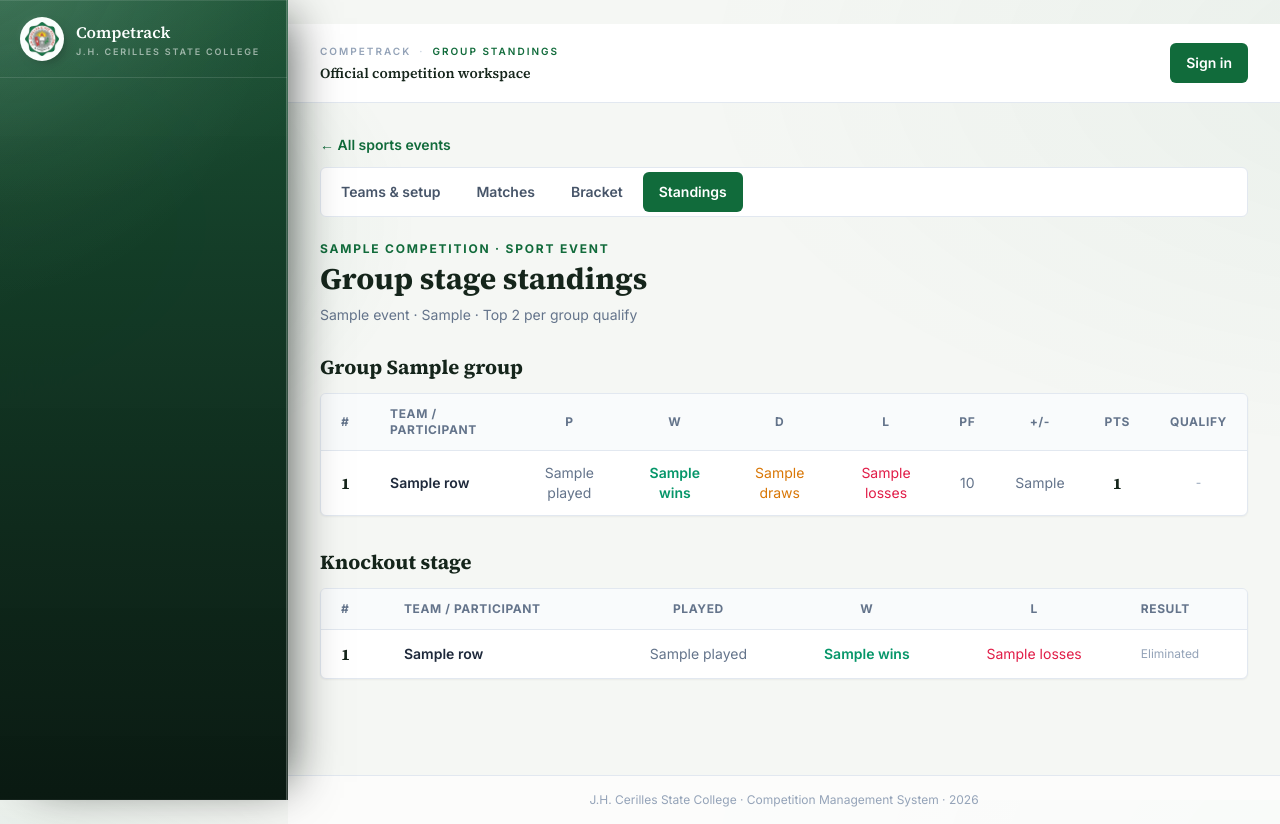
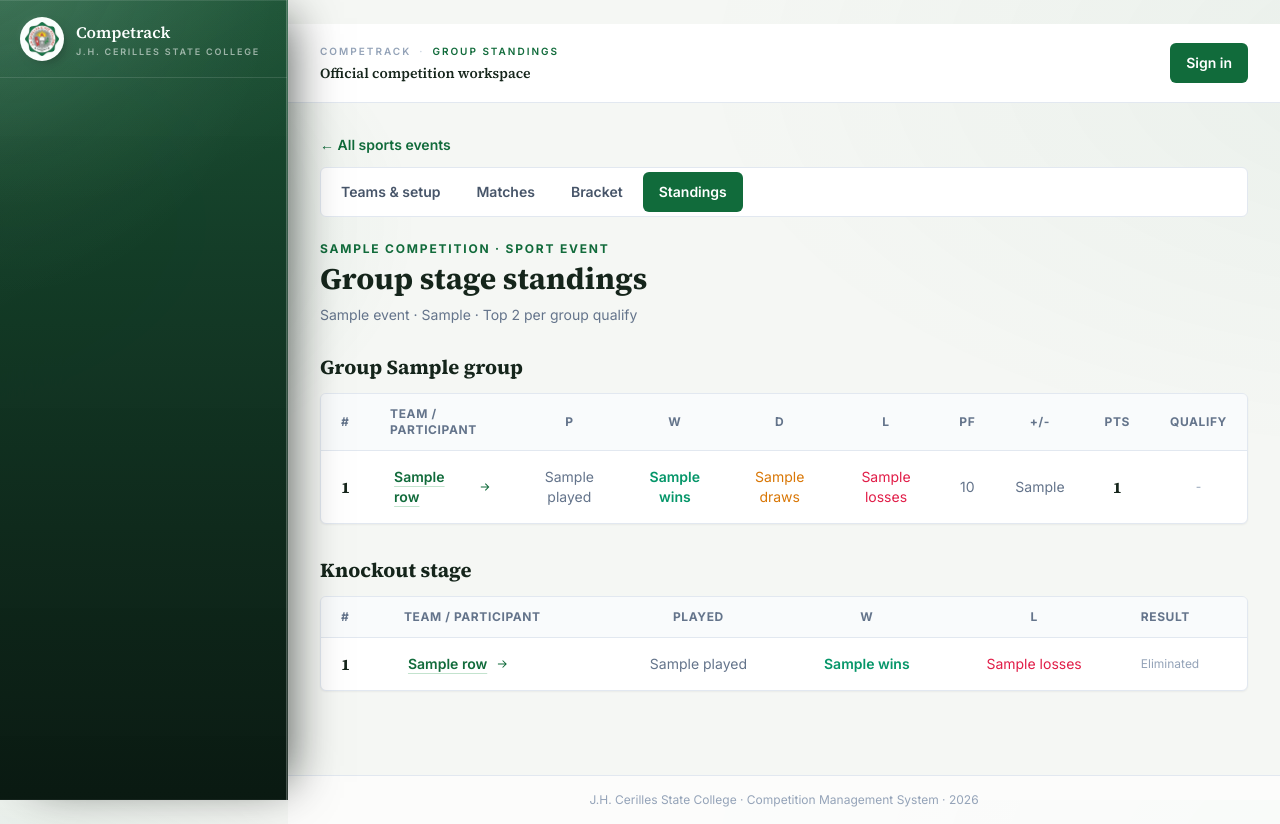
Before and after one commit to lanzy-lanzy/sports-cultural-competition-system, a Django app: template sports/templates/sports/group_standings.html in a window 1280 px wide. Run offline with Django 5.2, Linux system fonts and the light colour scheme; the template is opened without the code that fills it: most values are stand-ins (such as "Sample title", 1, 10 or a date in 2020); parts of the project's set-up code (start-up, migrations or seed data) failed here and were passed over; some libraries are stand-ins or nearby versions.

Commit message:
feat(sports): replace team name text with link in standings templates
- Extract team name display into new sports/standing_contestant.html partial
- Render team name as a link to team roster if team_id exists
- Update event_standings.html to include the new partial for name display
- Update group_standings.html for both group rows and knockout stages to use the partial
- Add an ID and scroll margin to team roster section in team_detail.html for deep linking

```diff
--- a/sports/templates/sports/event_standings.html
+++ b/sports/templates/sports/event_standings.html
@@ -42,7 +42,7 @@
             {% for row in standings %}
             <tr class="border-b border-slate-100 last:border-0 {% if row.rank == 1 %}bg-emerald-50/60{% endif %}">
                 <td class="px-5 py-3 font-display text-base font-bold text-ink">{{ row.rank }}</td>
-                <td class="px-5 py-3 font-semibold text-slate-800">{{ row.name }}</td>
+                <td class="px-5 py-3 font-semibold text-slate-800">{% include 'sports/standing_contestant.html' %}</td>
                 <td class="px-5 py-3 text-center text-slate-500">{{ row.played }}</td>
                 <td class="px-5 py-3 text-center font-semibold text-emerald-600">{{ row.wins }}</td>
                 {% if row.draws is not None %}
--- a/sports/templates/sports/group_standings.html
+++ b/sports/templates/sports/group_standings.html
@@ -36,7 +36,7 @@
                 {% for row in group.rows %}
                 <tr class="border-b border-slate-100 last:border-0 {% if row.qualifies %}bg-emerald-50/60{% endif %}">
                     <td class="px-5 py-3 font-display text-base font-bold text-ink">{{ row.rank }}</td>
-                    <td class="px-5 py-3 font-semibold text-slate-800">{{ row.name }}</td>
+                    <td class="px-5 py-3 font-semibold text-slate-800">{% include 'sports/standing_contestant.html' %}</td>
                     <td class="px-5 py-3 text-center text-slate-500">{{ row.played }}</td>
                     <td class="px-5 py-3 text-center font-semibold text-emerald-600">{{ row.wins }}</td>
                     <td class="px-5 py-3 text-center text-amber-600">{{ row.draws }}</td>
@@ -78,7 +78,7 @@
                 {% for row in group_stage.knockout %}
                 <tr class="border-b border-slate-100 last:border-0 {% if row.is_champion %}bg-yellow-50/70{% endif %}">
                     <td class="px-5 py-3 font-display text-base font-bold text-ink">{{ row.rank }}</td>
-                    <td class="px-5 py-3 font-semibold text-slate-800">{{ row.name }}</td>
+                    <td class="px-5 py-3 font-semibold text-slate-800">{% include 'sports/standing_contestant.html' %}</td>
                     <td class="px-5 py-3 text-center text-slate-500">{{ row.played }}</td>
                     <td class="px-5 py-3 text-center font-semibold text-emerald-600">{{ row.wins }}</td>
                     <td class="px-5 py-3 text-center text-rose-600">{{ row.losses }}</td>
--- /dev/null
+++ b/sports/templates/sports/standing_contestant.html
@@ -0,0 +1 @@
+{% if row.entry.team_id %}<a href="{% url 'team_detail' row.entry.team_id %}#team-roster" class="inline-flex items-center gap-2 rounded px-1 py-1 font-semibold text-campus underline decoration-teal-200 underline-offset-4 transition hover:text-pine-deep hover:decoration-campus focus-visible:outline focus-visible:outline-2 focus-visible:outline-offset-2 focus-visible:outline-campus" aria-label="View {{ row.name }} team roster">{{ row.name }}<svg class="h-3.5 w-3.5" viewBox="0 0 24 24" fill="none" stroke="currentColor" stroke-width="1.8" aria-hidden="true"><path d="M5 12h14m-6-6 6 6-6 6"/></svg></a>{% else %}{{ row.name }}{% endif %}
--- a/teams/templates/teams/team_detail.html
+++ b/teams/templates/teams/team_detail.html
@@ -39,7 +39,7 @@
     </section>
 
     <div class="grid gap-6 xl:grid-cols-[1.35fr_.65fr]">
-        <section class="overflow-hidden rounded-md border border-slate-200 bg-white shadow-sm">
+        <section id="team-roster" style="scroll-margin-top:110px" class="overflow-hidden rounded-md border border-slate-200 bg-white shadow-sm">
             <div class="border-b border-slate-100 px-6 py-5">
                 <a href="{% url 'team_list' %}" class="text-sm font-bold text-campus">&larr; All teams</a>
                 <h2 class="mt-3 font-display text-xl font-bold text-ink">Team roster</h2>
```
